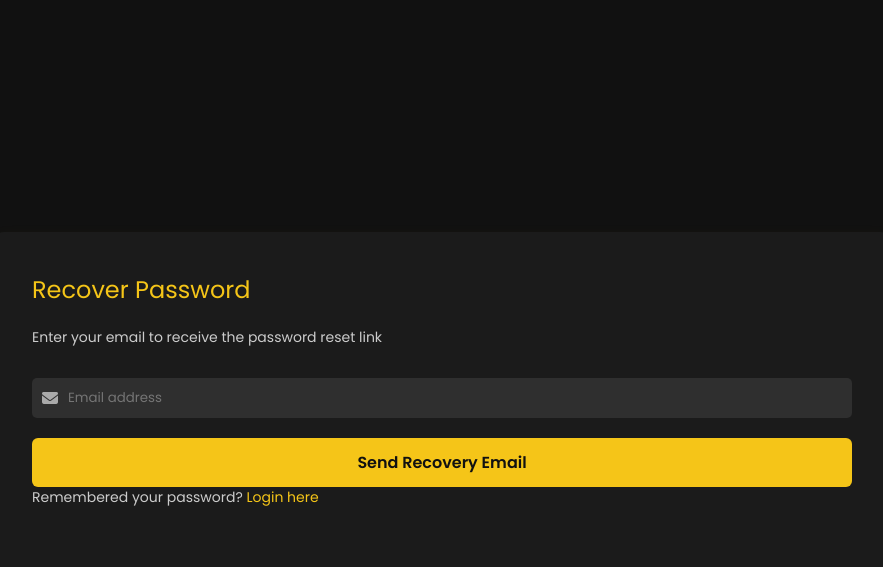
After one commit to EduardoRibeiroOl/Student-page, a Flask app: page /recover in a window 1280 px wide. The commit adds this page. Shown: the top 567 px of the page, without its empty margins (198-1081 px from the left). Run offline with Flask 3, Linux system fonts and the light colour scheme.

Commit message:
the recover password route is concluid

```diff
--- a/app.py
+++ b/app.py
@@ -1,5 +1,6 @@
-from flask import Flask, render_template, request, redirect, url_for, session, send_file
+from flask import Flask, render_template, request, redirect, url_for, session, send_file, flash
 from flask_session import Session
+from flask_mail import Mail, Message
 
 
 from reportlab.lib.pagesizes import A4
@@ -13,7 +14,12 @@
 import mysql.connector
 import os
 
+import smtplib
+from email.mime.text import MIMEText
+from itsdangerous import URLSafeTimedSerializer
+
 app = Flask(__name__)
+app.secret_key = 'secret_key'
 
 
 conection = mysql.connector.connect(
@@ -26,42 +32,55 @@
 app.config["SESSION_TYPE"] = "filesystem"
 Session(app)
 
+app.config['MAIL_SERVER'] = 'sandbox.smtp.mailtrap.io'
+app.config['MAIL_PORT'] = 2525
+app.config['MAIL_USERNAME'] = '0ff074f593e6ee'
+app.config['MAIL_PASSWORD'] = 'daea5fd00343b9'
+app.config['MAIL_USE_TLS'] = True
+app.config['MAIL_USE_SSL'] = False
+app.config['MAIL_DEFAULT_SENDER'] = 'noreply@seudominio.com'
+mail = Mail(app)
+s = URLSafeTimedSerializer(app.secret_key)
 
 @app.route("/")
 def route():
 
     return render_template("homepage.html")
 
-
 @app.route("/home")
 def homepage():
+
     return render_template("home.html")
 
 @app.route("/about")
 def about():
+
     return render_template("about.html")
 
 @app.route("/services")
 def services():
+
     return render_template("services.html")
 
 @app.route("/contact")
 def contact():
+
     return render_template("contact.html")
-
 
 
 @app.route("/studantpage")
 def studantpage():
-
     if "user_id" in session:
         return render_template("studantpage.html")
 
     return render_template("homepage.html")
 
+
 @app.route("/teacherpage", methods=["GET", "POST"])
 def teacherpage():
+
     return render_template("teacherpage.html")
+
 
 @app.route("/register", methods=["GET", "POST"])
 def register():
@@ -90,12 +109,10 @@
 
         cursor.execute("INSERT INTO users (name, password, email, username, level, turn, serie) VALUES (%s, %s, %s, %s, %s, %s, %s)", (fullname, password, email, username, level, turn, serie))
         conection.commit()
-        #cursor.execute("SELECT id FROM users WHERE username = %s AND email = %s", (username, email))
-        #student_id = cursor.fetchone()
-        #cursor.execute("INSERT INTO grades (student_id) VALUES (%s)", (student_id))
         return redirect("/login")
 
     return render_template("register.html")
+
 
 @app.route("/login", methods=['GET', 'POST'])
 def login():
@@ -126,6 +143,51 @@
 
     return render_template("login.html")
 
+@app.route("/recover", methods=["GET", "POST"])
+def recover():
+
+    if request.method == "POST":
+        email = request.form.get("email")
+        cursor.execute("SELECT email FROM users WHERE email = %s", (email,))
+        user = cursor.fetchone()
+
+        if not user:
+            flash("Email não encontrado. Por favor, verifique seu email e tente novamente.")
+            return redirect("/recover")
+
+        token = s.dumps(email, salt="recover-salt")
+        link = url_for('reset_with_token', token=token, _external=True)
+
+        msg = Message("Recover password", recipients=[email])
+        msg.body = f"Click on this link to reset your password: {link}"
+
+        mail.send(msg)
+        flash ("email enviado com sucesso!")
+        return redirect("/recover")
+
+    return render_template("recoverlogin.html")
+
+@app.route("/reset/<token>", methods=["GET", "POST"])
+def reset_with_token(token):
+    try:
+        email = s.loads(token, salt="recover-salt", max_age=3600)
+    except:
+        return redirect("/recover")
+
+    if request.method == "POST":
+        new_password = request.form.get("password")
+        confirm_password = request.form.get("confirm_password")
+
+        if not new_password or not confirm_password:
+            return redirect("/recover")
+
+        if new_password != confirm_password:
+            return redirect("/recover")
+
+        cursor.execute("UPDATE users SET password = %s WHERE email = %s", (new_password, email))
+        conection.commit()
+
+    return render_template("reset.html")
 
 @app.route("/reports", methods=["GET", "POST"])
 def reports():
@@ -192,7 +254,7 @@
             tabela.drawOn(doc, 100, height - 150)
             # Second table
             second_table.wrapOn(doc, width, height)
-            second_table.drawOn(doc, 50, height - 600)
+            second_table.drawOn(doc, 50, height - 300)
 
             doc.save()
 
@@ -207,8 +269,8 @@
 
             return redirect("/studantpage")
 
+    return render_template("reports.html")
 
-    return render_template("reports.html")
 
 @app.route("/grid")
 def grid():
@@ -232,9 +294,9 @@
     cursor.execute("SELECT * FROM grades")
     grades = cursor.fetchall()
 
-    db.close()  # sempre bom fechar se for criar toda vez
+    db.close()
+    return render_template("editgrades.html", students=students, grades=grades)
 
-    return render_template("editgrades.html", students=students, grades=grades)
 
 @app.route("/updategrades", methods=["POST"])
 def updategrades():
@@ -245,18 +307,14 @@
         database="localdata"
     )
     cursor = db.cursor()
-
     form = request.form
 
-    # 1. Atualizar notas existentes
     for key in form:
         if key.startswith("grade_"):
             grade_id = key.split("_")[1]
             nova_nota = form[key]
-
             cursor.execute("UPDATE grades SET grade = %s WHERE id = %s", (nova_nota, grade_id))
 
-    # 2. Adicionar novas notas
     for key in form:
         if key.startswith("new_student_id"):
             student_ids = form.getlist(key)
--- a/library.txt
+++ b/library.txt
@@ -2,3 +2,6 @@
 mysql
 Session
 reportlab
+os
+datetime
+itsdangerous
--- a/templates/homepage.html
+++ b/templates/homepage.html
@@ -12,7 +12,7 @@
 <body>
 
   <nav>
-    <div class="logo">LUMINA</div>
+    <div class="logo">🌐LUMINA</div>
     <ul class="nav-links">
       <li><a href="/home">Home</a></li>
       <li><a href="/about">About</a></li>
@@ -46,11 +46,9 @@
       <ul>
         <li><a href="#">Home</a></li>
         <li><a href="#">Services</a></li>
-        <li><a href="#">Portfolio</a></li>
         <li><a href="#">Contact</a></li>
       </ul>
     </div>
-
     <div class="footer-section">
       <h3>Contact</h3>
       <ul>
--- /dev/null
+++ b/templates/recoverlogin.html
@@ -0,0 +1,27 @@
+
+{% extends "layout.html" %}
+
+{% block title %}
+    Recover Password
+{% endblock%}
+
+{% block main %}
+<div class="container">
+    <!-- Apenas o lado direito com formulário -->
+    <div class="right" style="flex: 1; width: 100%;">
+        <h2>Recover Password</h2>
+        <p>Enter your email to receive the password reset link</p>
+
+        <form method="post" action="/recover">
+            <div class="input-group">
+                <i class="fa fa-envelope"></i>
+                <input type="email" placeholder="Email address" name="email" required autofocus>
+            </div>
+
+            <button type="submit">Send Recovery Email</button>
+        </form>
+        <p>Remembered your password? <a href="/login">Login here</a></p>
+    </div>
+</div>
+
+{% endblock %}
--- a/templates/studantpage.html
+++ b/templates/studantpage.html
@@ -2,7 +2,7 @@
 <html lang="en">
 <head>
     <meta charset="UTF-8">
-    <title>Homepage</title>
+    <title>Studant page</title>
     <link rel="stylesheet" href="/static/studantnavbar.css">
     <link rel="stylesheet" href="/static/studantmain.css">
     <link rel="stylesheet" href="/static/studantfooter.css">
@@ -15,10 +15,7 @@
         <div class="nav-links">
             <a href="/grid">Grid</a>
             <a href="/reports">Reports</a>
-            <a href="#">Status</a>
-
         </div>
-
     </div>
 
     <div class="main">
--- a/templates/teacherpage.html
+++ b/templates/teacherpage.html
@@ -16,12 +16,12 @@
         .main h1 {
             font-size: 3rem;
             margin-bottom: 1rem;
-            color: #93c5fd;
+            color: #000000;/*#93c5fd;*/
         }
 
         .main p {
             font-size: 1.2rem;
-            color: #cbd5e1;
+            color: #000000;
             margin-bottom: 3rem;
         }
 
```
Also changed, not shown: templates/login.html (+9 -19 lines), templates/reset.html (added, +29 -0 lines), 4 other files.
